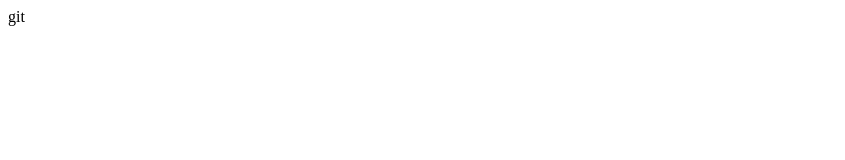
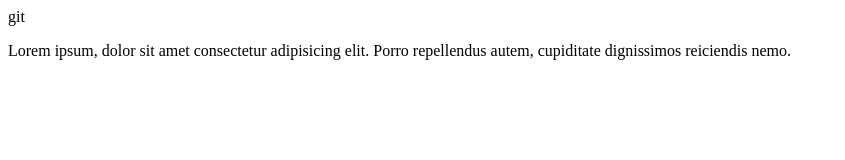
Before and after one commit to Alvaro1599/test-repositio, a plain HTML site: page index.html in a window 1280 px wide. Shown: the whole page, without its empty margins (0-845 px from the left). Drawn offline with Linux system fonts and the light colour scheme.

Commit message:
agregado divcontenedor

```diff
--- a/index.html
+++ b/index.html
@@ -8,6 +8,10 @@
 </head>
 <body>
   git
+  <!-- dov contenedor1 -->
 
+  <div>
+    <p>Lorem ipsum, dolor sit amet consectetur adipisicing elit. Porro repellendus autem, cupiditate dignissimos reiciendis nemo.</p>
+  </div>
 </body>
 </html>
```
